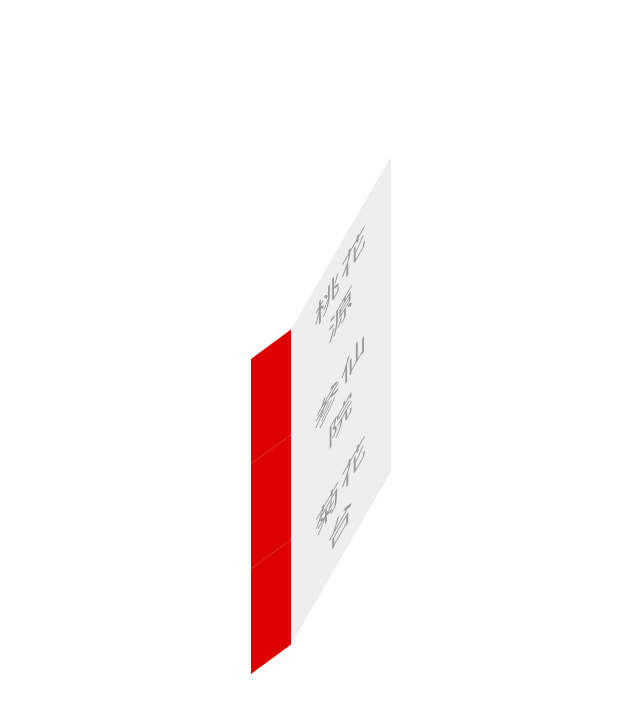
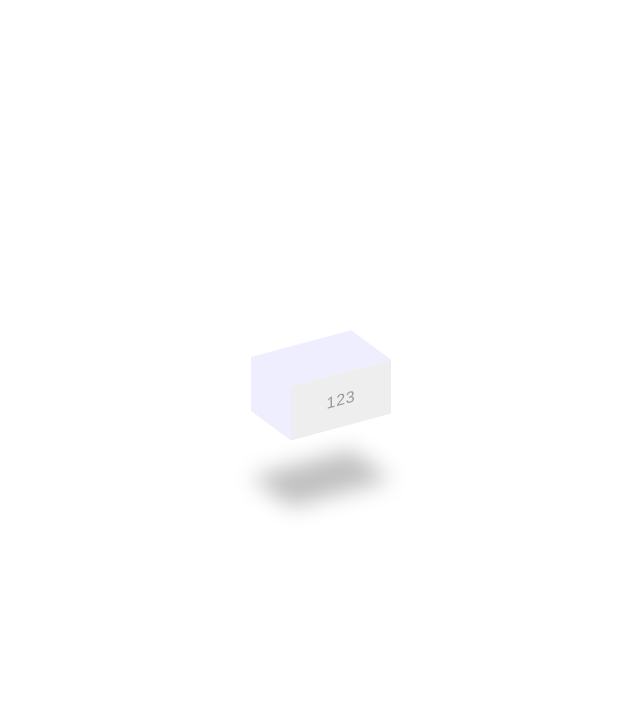
Before and after one commit to MiniNec/vue-demo, a Vue app: page / in a window 1280 px wide. Shown: the top 712 px of the page, without its empty margins (299-939 px from the left). Built offline with nearby package versions, Linux system fonts and the light colour scheme.

Commit message:
1 file modified, 1 added

```diff
--- /dev/null
+++ b/src/components/Place.vue
@@ -0,0 +1,94 @@
+<script setup lang="ts">
+defineProps<{ name: string }>();
+</script>
+
+<template>
+  <div>
+    <ul>
+      <li style="--i: 1">
+        <a>{{ name }}</a>
+      </li>
+    </ul>
+  </div>
+</template>
+
+<style scoped>
+* {
+  margin: 0;
+  padding: 0;
+  box-sizing: border-box;
+  font-family: 'Oswald', sans-serif;
+}
+
+ul {
+  position: relative;
+  transform: skewY(-15deg);
+}
+
+ul li {
+  position: relative;
+  list-style: none;
+  width: 100px;
+  background: #eeeeee;
+  padding: 15px;
+  z-index: var(--i);
+  transition: 0.5s;
+}
+
+ul li:hover {
+  background: #33a3ee;
+  transform: translateX(-10px);
+}
+
+ul li:hover::before {
+  background: #33a3ee;
+}
+
+ul li:hover::after {
+  background: #33a3ee;
+}
+
+ul li::before {
+  content: '';
+  position: absolute;
+  top: 0;
+  left: -40px;
+  width: 40px;
+  height: 100%;
+  background: #eeeeff;
+  transform-origin: right;
+  transform: skewY(45deg);
+  transition: 0.5s;
+}
+
+ul li::after {
+  content: '';
+  position: absolute;
+  top: -40px;
+  left: 0px;
+  width: 100%;
+  height: 40px;
+  background: #eeeeff;
+  transform-origin: bottom;
+  transform: skewX(45deg);
+  transition: 0.5s;
+}
+
+ul li a {
+  text-decoration: none;
+  color: #999;
+  display: block;
+  text-transform: uppercase;
+  letter-spacing: 0.05em;
+  transition: 0.5s;
+  z-index: var(--i);
+}
+
+ul li:hover a {
+  color: #fff;
+}
+
+ul li:last-child::after {
+  box-shadow: -120px 120px 20px rgba(0, 0, 0, 0.25);
+}
+</style>
--- a/src/views/Index.vue
+++ b/src/views/Index.vue
@@ -1,4 +1,6 @@
-<script setup lang="ts"></script>
+<script setup lang="ts">
+import Place from '@/components/Place.vue';
+</script>
 
 <template>
   <div
@@ -9,59 +11,8 @@
       min-height: 100vh;
     "
   >
-    <ul>
-      <li><a>桃花源</a></li>
-      <li><a>参仙院</a></li>
-      <li><a>菊花台</a></li>
-    </ul>
+    <place name="123"></place>
   </div>
 </template>
 
-<style scoped>
-* {
-  margin: 0;
-  padding: 0;
-  box-sizing: border-box;
-  font-family: 'Oswald', sans-serif;
-}
-
-ul {
-  position: relative;
-  transform: skewY(-60deg);
-}
-
-ul li {
-  position: relative;
-  list-style: none;
-  width: 100px;
-  background: #eeeeee;
-  padding: 15px;
-  font-size: 25px;
-}
-
-ul li a {
-  text-decoration: none;
-  color: #999;
-  display: block;
-  text-transform: uppercase;
-  letter-spacing: 0.05em;
-  transition: 0.5s;
-  font-weight: 1000;
-}
-
-ul li:hover a {
-  color: #fff;
-}
-
-ul li::before {
-  content: '';
-  position: absolute;
-  top: 0;
-  left: -40px;
-  width: 40px;
-  height: 100%;
-  background: #d00;
-  transform-origin: right;
-  transform: skewY(45deg);
-}
-</style>
+<style scoped></style>
```
